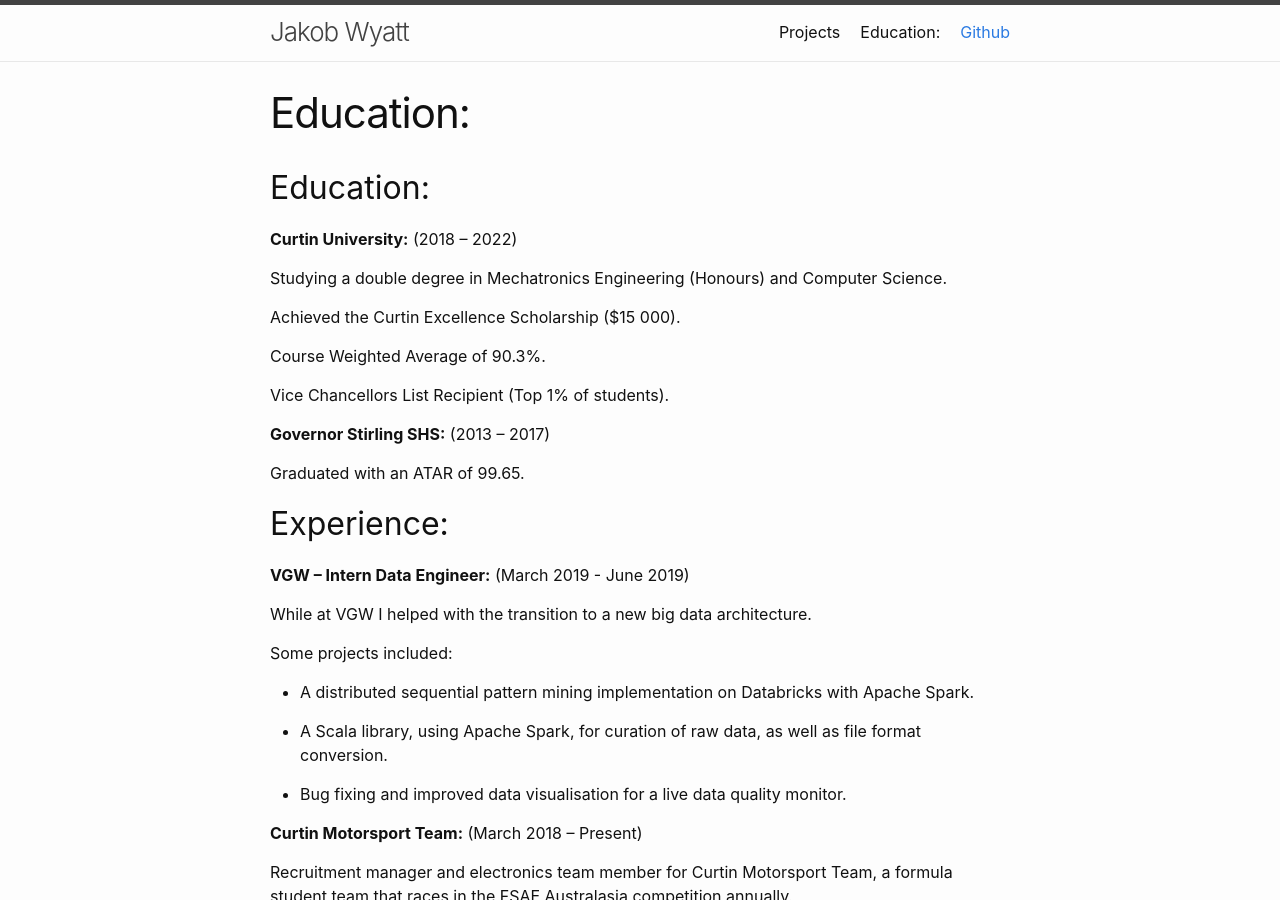
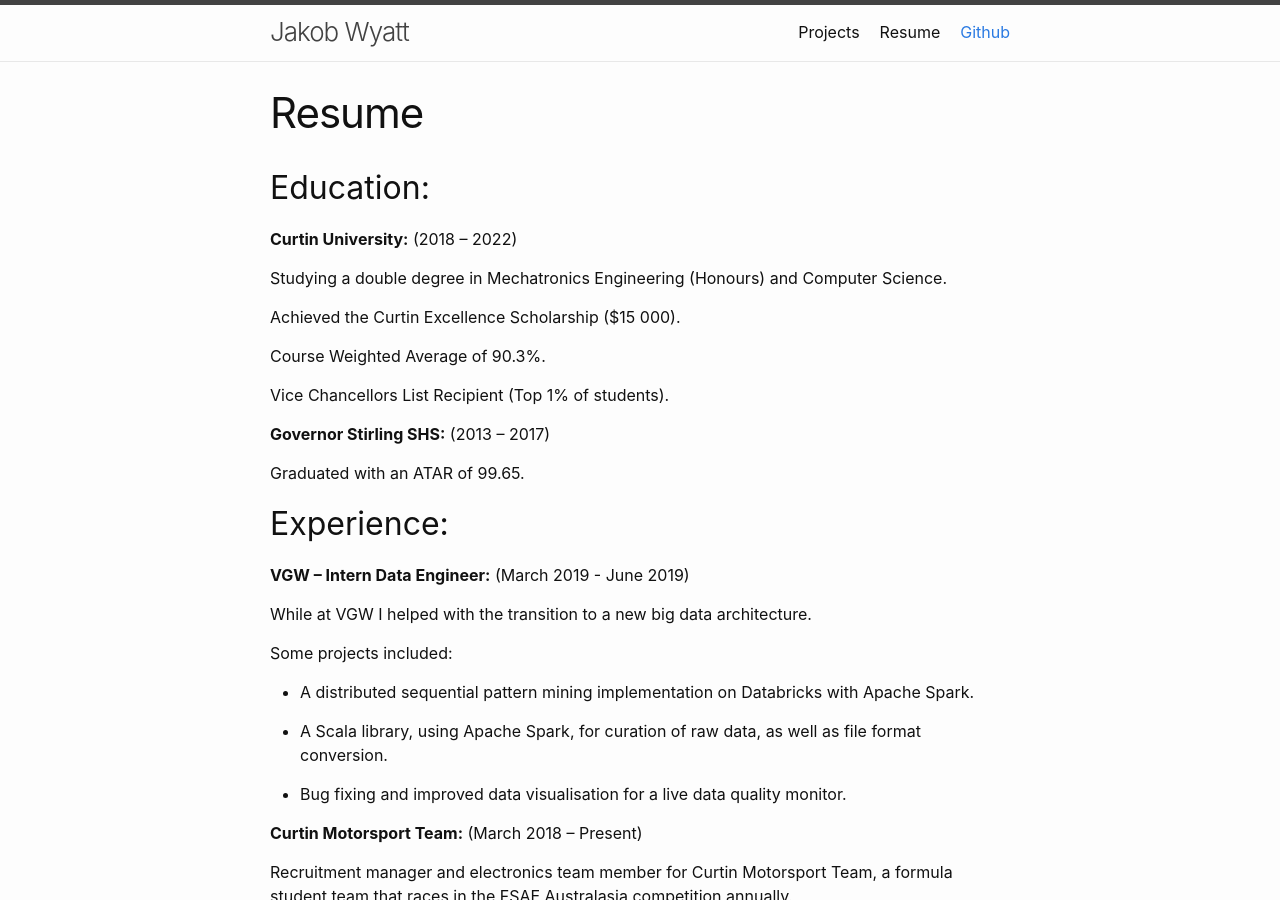
Before and after one commit to JakobWyatt/blog, a Jekyll site: the page built from resume.md, in a window 1280 px wide and 900 px high. Built offline with Jekyll 4.4.1, drawn with Linux system fonts in a browser that asks for light colours; our own code applies the rules of GitHub Pages for plain Markdown files.

Commit message:
quick fix to website

```diff
--- a/resume.md
+++ b/resume.md
@@ -1,3 +1,9 @@
+---
+layout: page
+title: Resume
+permalink: /resume/
+---
+
 ## Education:
 
 **Curtin University:** (2018 -- 2022)
```
Also changed, not shown: index.md (line endings or trailing spaces).
